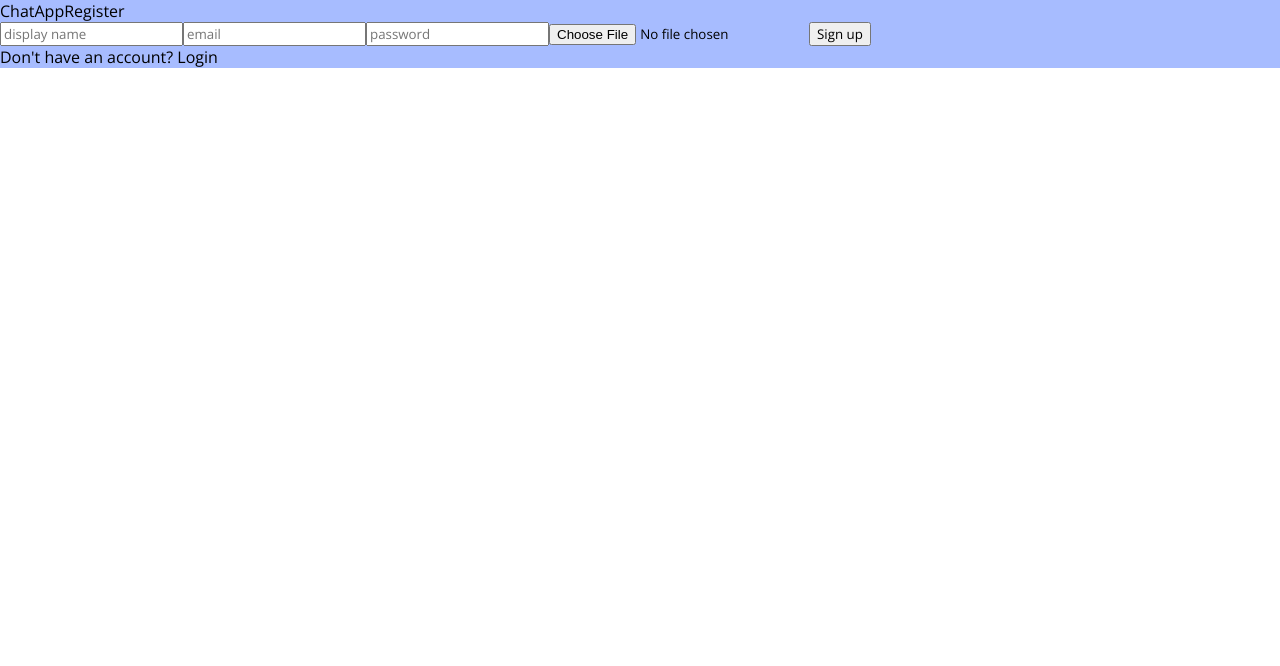
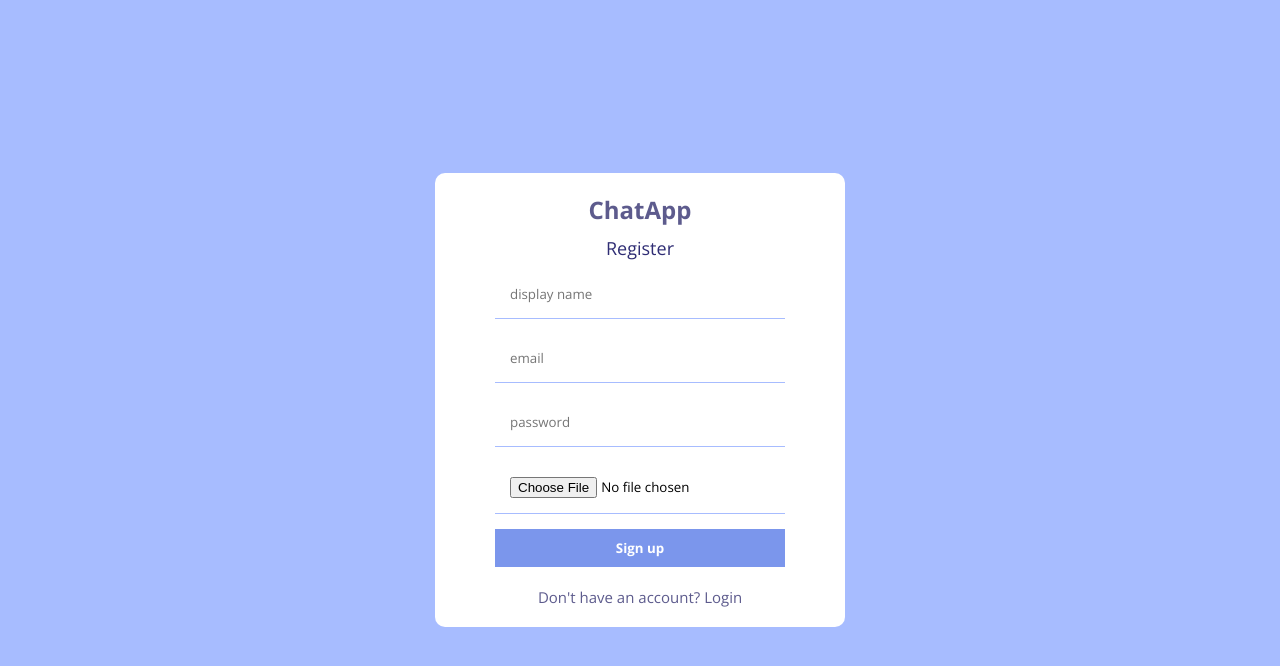
Before and after one commit to arijit2002/chatFirebase, a React (Create React App) app: page / in a window 1280 px wide. Shown: the top 666 px of the page. Built offline with nearby package versions, Linux system fonts and the light colour scheme.

Commit message:
Update style.scss

```diff
--- a/src/style.scss
+++ b/src/style.scss
@@ -1,3 +1,54 @@
 .formConatainer{
     background-color: #a7bcff;
+    height: 100vh;
+    display: flex;
+    align-items: center;
+    justify-content: center;
+
+    .formWrapper{
+        background-color: white;
+        padding: 20px 60px;
+        border-radius: 10px;
+        display: flex;
+        flex-direction: column;
+        gap: 10px;
+        align-items: center;
+
+        .logo{
+            color: #5d5b8d;
+            font-weight: bold;
+            font-size: 24px;
+        }
+
+        .title{
+            color: #2f2d74;
+            font-size: 18px;
+        }
+
+        form{
+            display: flex;
+            flex-direction: column;
+            gap: 15px;
+
+            input{
+                padding: 15px;
+                border: none;
+                border-bottom: 1px solid #a7bcff;
+            }
+
+            button{
+                background-color: #7b96ec;
+                color: white;
+                padding: 10px;
+                font-weight: bold;
+                border: none;
+                cursor: pointer;
+            }
+        }
+        p{
+            color: #5d5b8d;
+            font-size: 15px;
+            margin-top: 10px;
+        }
+    }
 }
```
